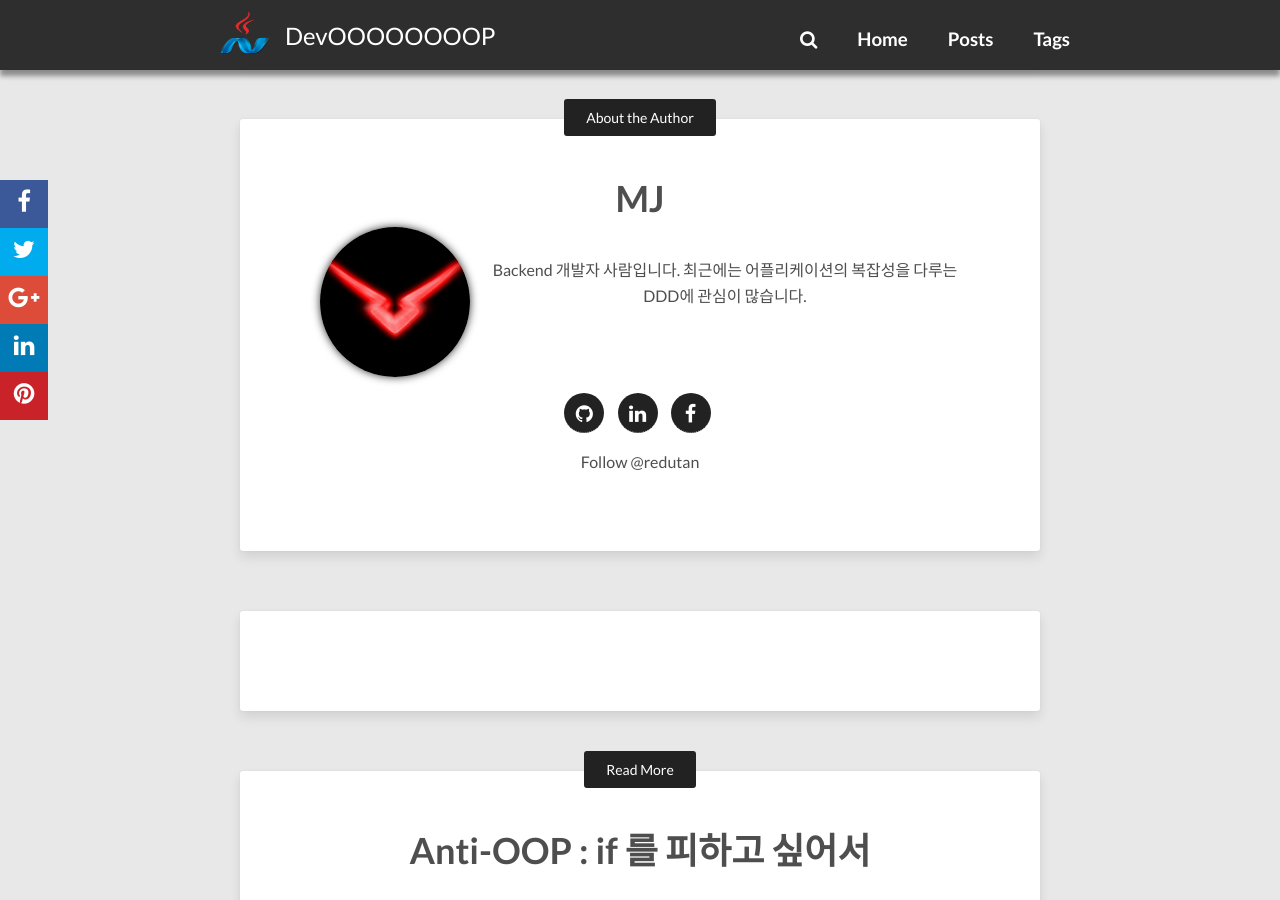
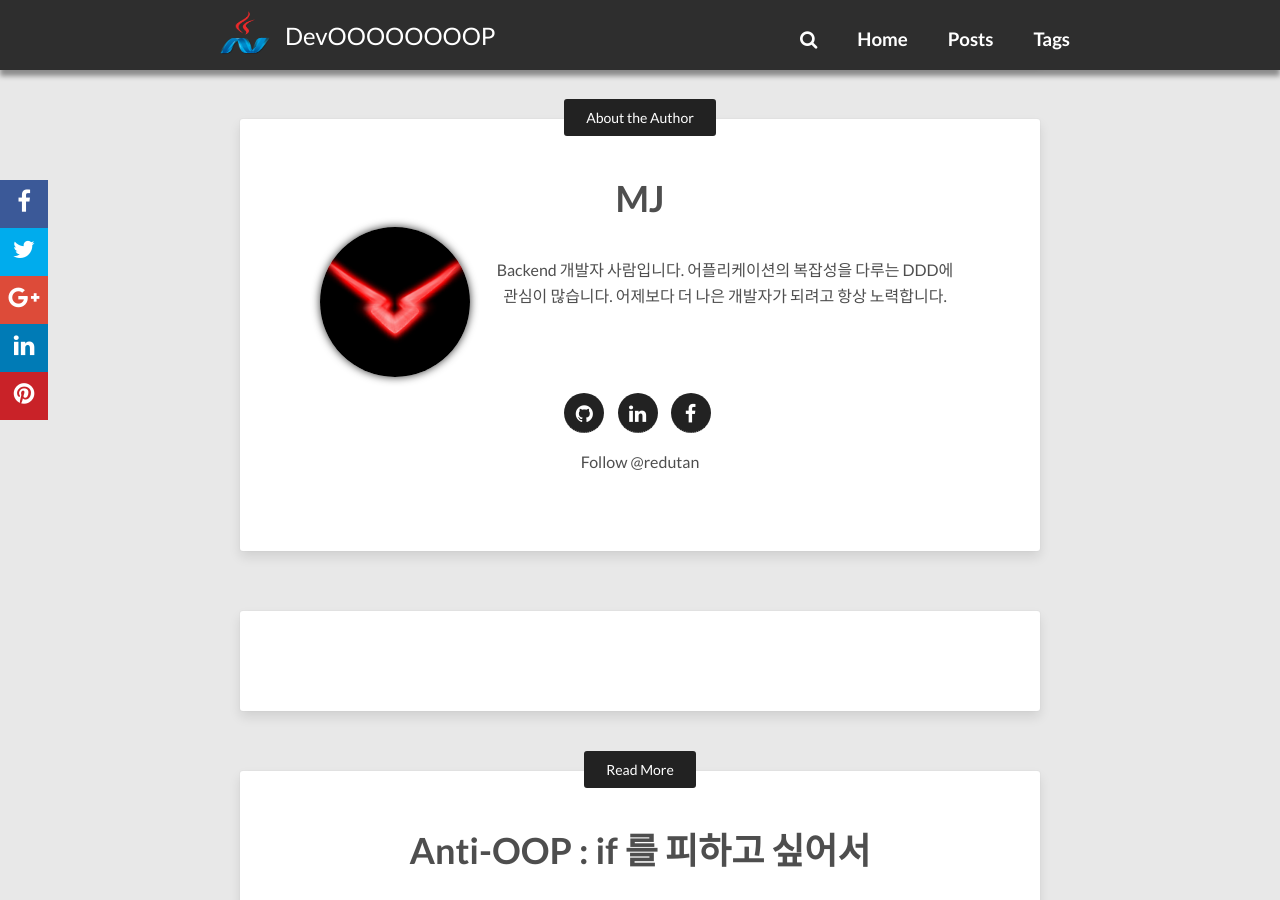
Before and after one commit to redutan/redutan.github.io, a Jekyll site: the page built from _posts/2015/2015-09-21-first-post.markdown, in a window 1280 px wide and 900 px high, scrolled down 901 px. Built offline with Jekyll 4.4.1, drawn with Linux system fonts in a browser that asks for light colours; nearby versions of some CDN libraries; comment, search, counter and statistics services are not loaded.

Commit message:
자기소개 수정

```diff
--- a/_config.yml
+++ b/_config.yml
@@ -39,7 +39,7 @@ owner:
   name:           MJ
   site:           http://redutan.github.io
   avatar:         images/avatar.jpg
-  bio:            "Backend 개발자 사람입니다. 최근에는 어플리케이션의 복잡성을 다루는 DDD에 관심이 많습니다."
+  bio:            "Backend 개발자 사람입니다. 어플리케이션의 복잡성을 다루는 DDD에 관심이 많습니다. 어제보다 더 나은 개발자가 되려고 항상 노력합니다."
   email:          redutan@gmail.com
   # Social networking links used in footer. Update and remove as you like.
   twitter:
```
